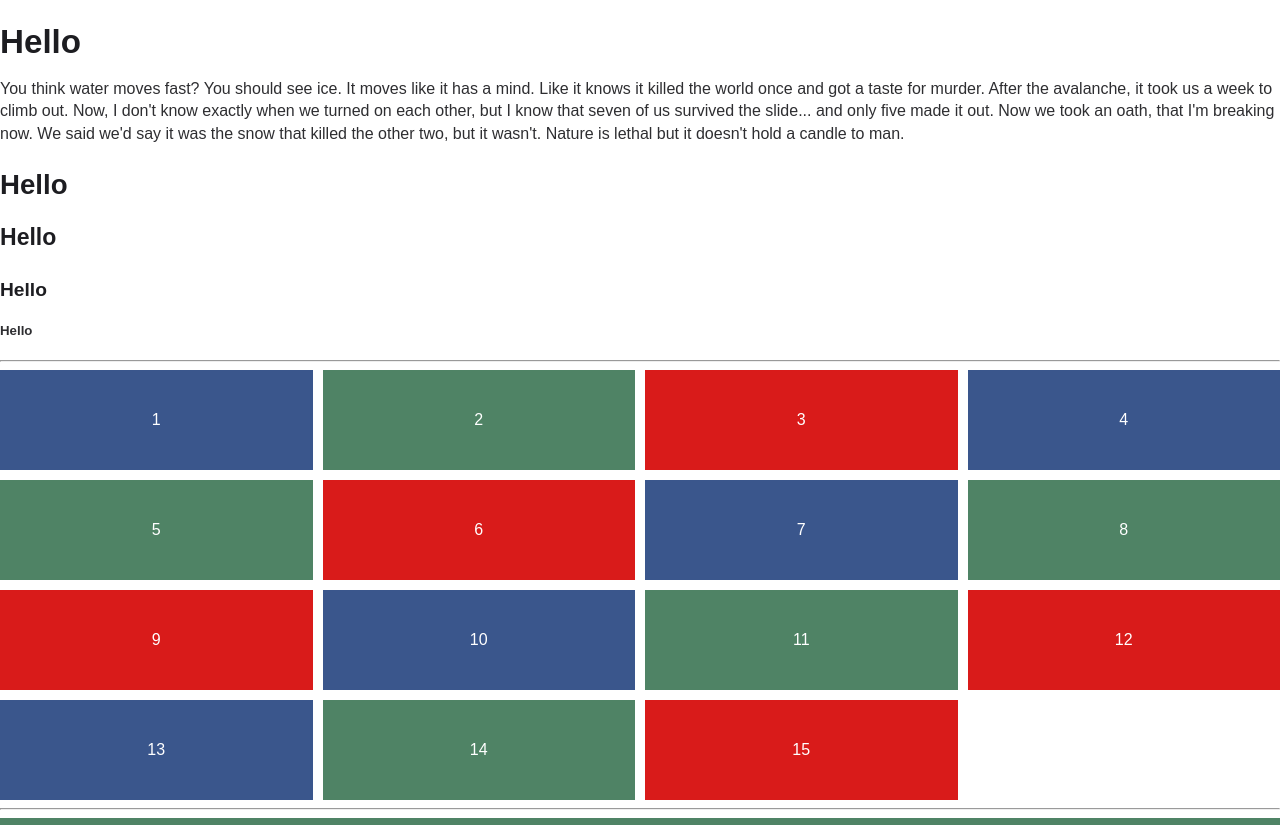
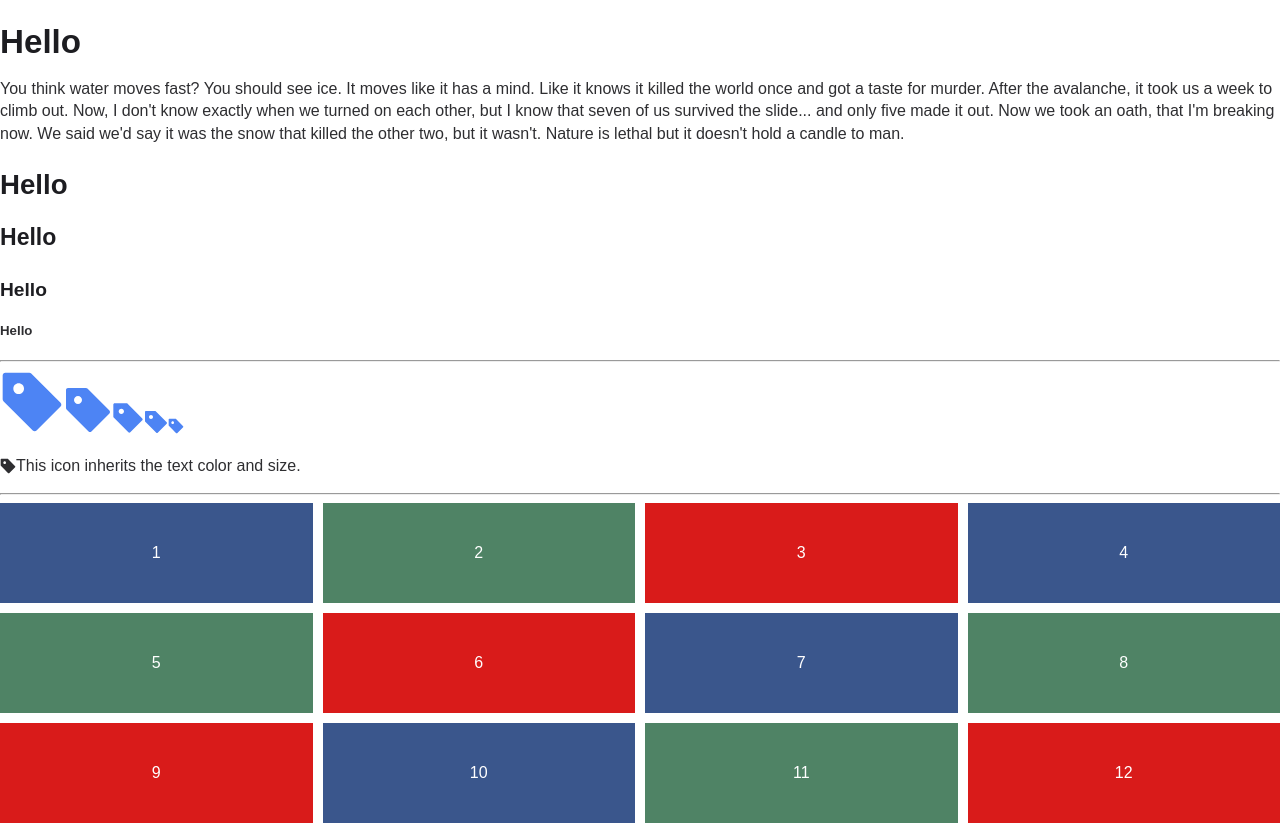
Before and after one commit to vince4128/design-system, a React (Create React App) app: page / in a window 1280 px wide. Shown: the top 825 px of the page. Built offline with nearby package versions, Linux system fonts and the light colour scheme.

Commit message:
spacing, icons, font-smooth mixin and button added

```diff
--- a/src/component/App.js
+++ b/src/component/App.js
@@ -4,12 +4,27 @@ class App extends Component {
   render() {
     return (
       <div className="App">
+
+        <svg xmlns="http://www.w3.org/2000/svg" className="display-none"><symbol id="icon-tag" viewBox="0 0 24 24"><title>tag</title><g><path fill="currentColor" d="M22.707,12.293l-11-11C11.52,1.106,11.265,1,11,1H2C1.448,1,1,1.448,1,2v9c0,0.265,0.105,0.52,0.293,0.707 l11,11C12.488,22.903,12.744,23,13,23s0.512-0.098,0.707-0.293l9-9C23.098,13.317,23.098,12.684,22.707,12.293z M7,9 C5.895,9,5,8.105,5,7c0-1.105,0.895-2,2-2s2,0.895,2,2C9,8.105,8.105,9,7,9z"/></g></symbol></svg>
+
         <h1>Hello</h1>
         <p>You think water moves fast? You should see ice. It moves like it has a mind. Like it knows it killed the world once and got a taste for murder. After the avalanche, it took us a week to climb out. Now, I don't know exactly when we turned on each other, but I know that seven of us survived the slide... and only five made it out. Now we took an oath, that I'm breaking now. We said we'd say it was the snow that killed the other two, but it wasn't. Nature is lethal but it doesn't hold a candle to man.</p>
         <h2>Hello</h2>
         <h3>Hello</h3>
         <h4>Hello</h4>
         <h5>Hello</h5>
+
+        <hr/>
+          <svg class="icon icon--xl"><use href="#icon-tag" xlinkHref="#icon-tag"/></svg>
+          <svg class="icon icon--lg"><use href="#icon-tag" xlinkHref="#icon-tag"/></svg>
+          <svg class="icon icon--md"><use href="#icon-tag" xlinkHref="#icon-tag"/></svg>
+          <svg class="icon icon--sm"><use href="#icon-tag" xlinkHref="#icon-tag"/></svg>
+          <svg class="icon icon--xs"><use href="#icon-tag" xlinkHref="#icon-tag"/></svg>
+
+          <p class="icon-text-aligner">
+            <svg class="icon"><use href="#icon-tag" xlinkHref="#icon-tag"/></svg>
+            <span>This icon inherits the text color and size.</span>
+          </p>
         <hr/>
 
         <div class="example1-grid">
--- /dev/null
+++ b/src/style/button/_button-base.scss
@@ -0,0 +1,144 @@
+:root{
+    --btn-font-size: 1em;
+    --btn-sm: calc(var(--btn-font-size) - 0.2em);
+    --btn-md: calc(var(--btn-font-size) + 0.2em);
+    --btn-lg: calc(var(--btn-font-size) + 0.4em);
+
+    --btn-radius: var(--radius);
+}
+
+.btn{
+    display:inline-flex;
+    position:relative;
+    white-space: nowrap;
+    text-decoration: none;
+    line-height: 1;
+
+    padding: var(--space-xs) var(--space-sm);
+    border-radius: var(--btn-radius);
+    font-size: var(--btn-font-size);
+    color:(--color-link);
+
+    transition: .2s;
+
+    &:active{
+        transition:none;
+    }
+
+    .icon {
+        /* icon inherits color of button label */
+        color: inherit;
+        flex-shrink: 0;
+    }
+}
+
+/*
+position: relative;
+is used in case you want to create interactive icons where an icon replaces the text label.
+
+white-space: nowrap;
+prevents the text label from wrapping to the next line.
+
+text-decoration: none;
+removes the text decoration in case you’re applying the .btn class to a link.
+*/
+
+/* themes */
+
+.btn--primary {
+    //main button
+    background-color: var(--btn-primary-bg);
+    color: var(--btn-primary-label);
+    @include fontSmooth;
+
+    &:visited {
+        color:var(--btn-primary-label);
+    }
+
+    &:hover {
+        background-color: var(--btn-primary-hover);
+    }
+
+    &:active {
+        background-color: var(--btn-primary-active);
+    }
+}
+
+.btn--secondary {
+    background-color: var(--btn-secondary-bg);
+    color:var(--btn-secondary-label);
+
+    &:visited {
+        color: var(--btn-secondary-label);
+    }
+
+    &:active {
+        background-color: var(--btn-secondary-active);
+    }
+}
+
+.btn--accent {
+    background-color: var(--btn-accent-bg);
+    color: var(--btn-accent-label);
+    @include fontSmooth;
+
+    &:visited {
+        color:var(--btn-accent-label);
+    }
+
+    &:hover{
+        background-color: var(--btn-accent-hover);
+    }
+
+    &:active{
+        background-color: var(--btn-accent-active);
+    }
+}
+
+/* feedback */
+.btn[disabled] {
+    cursor: not-allowed;
+    background-color: var(--btn-disabled-bg);
+    color: var(--btn-disabled-label);
+    box-shadow: none;
+    opacity:0.6;
+
+    &:visited {
+        color:var(--btn-disabled-label);
+    }
+}
+
+/* button size */
+.btn--sm {
+    font-size: var(--btn-sm);
+}
+
+.btn--md {
+    font-size: var(--btn-md);
+}
+
+.btn-lg {
+    font-size: var(--btn-lg);
+}
+
+.btn--full-width  {
+    display: flex;
+    width:100%;
+    justify-content:center;
+}
+
+/* buttons group */
+.btns {
+    display: flex;
+    flex-wrap: wrap;
+    margin-bottom: calc(-1 * var(--space-xs));
+
+    > * {
+        margin-right: var(--space-xs);
+        margin-bottom: var(--space-xs);
+
+        &:last-of-type {
+            margin-right:0;
+        }
+    }
+}
--- /dev/null
+++ b/src/style/button/_button.scss
@@ -0,0 +1 @@
+@import "./button-base";
--- /dev/null
+++ b/src/style/icons/_icons.scss
@@ -0,0 +1,70 @@
+/*:root{
+    --icon-xs:1em;
+    --icon-sm:1.5em;
+    --icon-md:2em;
+    --icon-lg:3em;
+    --icon-xl:4em
+}*/
+
+/*use an absolute unit (px) rather than a relative one (e.g., em) so that we could preserve the dimension of the icons at different viewport sizes. */
+
+:root{
+    --icon-xs:16px;
+    --icon-sm:24px;
+    --icon-md:32px;
+    --icon-lg:48px;
+    --icon-xl:64px;
+}
+
+.icon{
+    display: inline-block;
+    color:var(--color-primary);
+    height:1em;
+    width:1em;
+    line-height: 1;
+}
+
+/* icon size */
+.icon--xs {
+    font-size: var(--icon-xs);
+}
+
+.icon--sm {
+    font-size: var(--icon-sm);
+}
+
+.icon--md {
+    font-size: var(--icon-md);
+}
+
+.icon--lg {
+    font-size: var(--icon-lg);
+}
+
+.icon--xl {
+    font-size: var(--icon-xl);
+}
+
+/* add this class to parent element that contains icon + text */
+
+.icon-text-aligner {
+    display: flex;
+    align-items: center;
+
+    > *:nth-child(2) {
+        margin-left: var(--space-xxs);
+    }
+
+    .icon {
+        color:inherit;
+        flex-shrink:0;
+    }
+}
+
+/* use case */
+/*
+<p class="icon-text-aligner">
+  <svg class="icon"><use href="#icon-dog" xlink:href="#icon-dog"/></svg>
+  <em>This is some text here</em>
+</p>
+*/
--- a/src/style/index.scss
+++ b/src/style/index.scss
@@ -7,16 +7,20 @@ see : https://medium.com/codyhouse/create-your-design-system-part-1-typography-7
 /*VARIABLES*/
 @import "./variables/variables";
 
+/*UTILS*/
+@import "./utils/utils";
+
 /*MIXINS*/
 @import "./mixins/mixins";
 
 /*TYPOGRAPHY*/
 @import "./typography/typography";
 
+/*ICONS*/
+@import "./icons/icons";
+
+/*BUTTON*/
+@import "./button/button";
+
 /*LAYOUT*/
 @import "./layout/layout";
-
-.test{
-    @include grid;
-    @include gridAuto(260px);
-}
--- /dev/null
+++ b/src/style/mixins/_font-smooth.scss
@@ -0,0 +1,5 @@
+// edit font rendering -> tip: use for light text on dark backgrounds
+@mixin fontSmooth {
+    -webkit-font-smoothing: antialiased;
+	-moz-osx-font-smoothing: grayscale;
+}
--- a/src/style/mixins/_mixins.scss
+++ b/src/style/mixins/_mixins.scss
@@ -1 +1,2 @@
 @import "./breakpoint";
+@import "./font-smooth";
--- /dev/null
+++ b/src/style/utils/_utils.scss
@@ -0,0 +1,3 @@
+.display-none{
+    display: none;
+}
--- a/src/style/variables/_colors.scss
+++ b/src/style/variables/_colors.scss
@@ -55,6 +55,18 @@
     --btn-primary-active: var(--color-primary-dark);
     --btn-primary-label: var(--white);
 
+    --btn-secondary-bg: var(--gray-1);
+    --btn-secondary-active: var(--gray-2);
+    --btn-secondary-label: var(--gray-10);
+
+    --btn-accent-bg: var(--color-accent);
+    --btn-accent-hover: var(--color-accent-light);
+    --btn-accent-active: var(--color-accent-dark);
+    --btn-accent-label: var(--white);
+
+    --btn-disabled-bg: var(--gray-2);
+    --btn-disabled-label: var(--gray-10);
+
     /* icons */
     --color-icon-primary: var(--gray-4);
     --color-icon-secondary: inherit;
--- /dev/null
+++ b/src/style/variables/_spacing.scss
@@ -0,0 +1,19 @@
+:root{
+    --space-unit:   1em;
+    --space-xxs:    calc(0.25 * var(--space-unit));
+    --space-xs:     calc(0.5 * var(--space-unit));
+    --space-sm:     calc(0.75 * var(--space-unit));
+    --space-md:     calc(1.25 * var(--space-unit));
+    --space-lg:     calc(2 * var(--space-unit));
+    --space-xl:     calc(3.25 * var(--space-unit));
+    --space-xxl:    calc(5.25 * var(--space-unit));
+
+    /* components padding */
+    --component-padding: var(--space-sm);
+}
+
+@include mq('tablet','min') {
+    :root {
+        --text-base-size: 1.25em;
+    }
+}
```
Also changed, not shown: src/style/button/_button-group.scss (added, +16 -0 lines).
